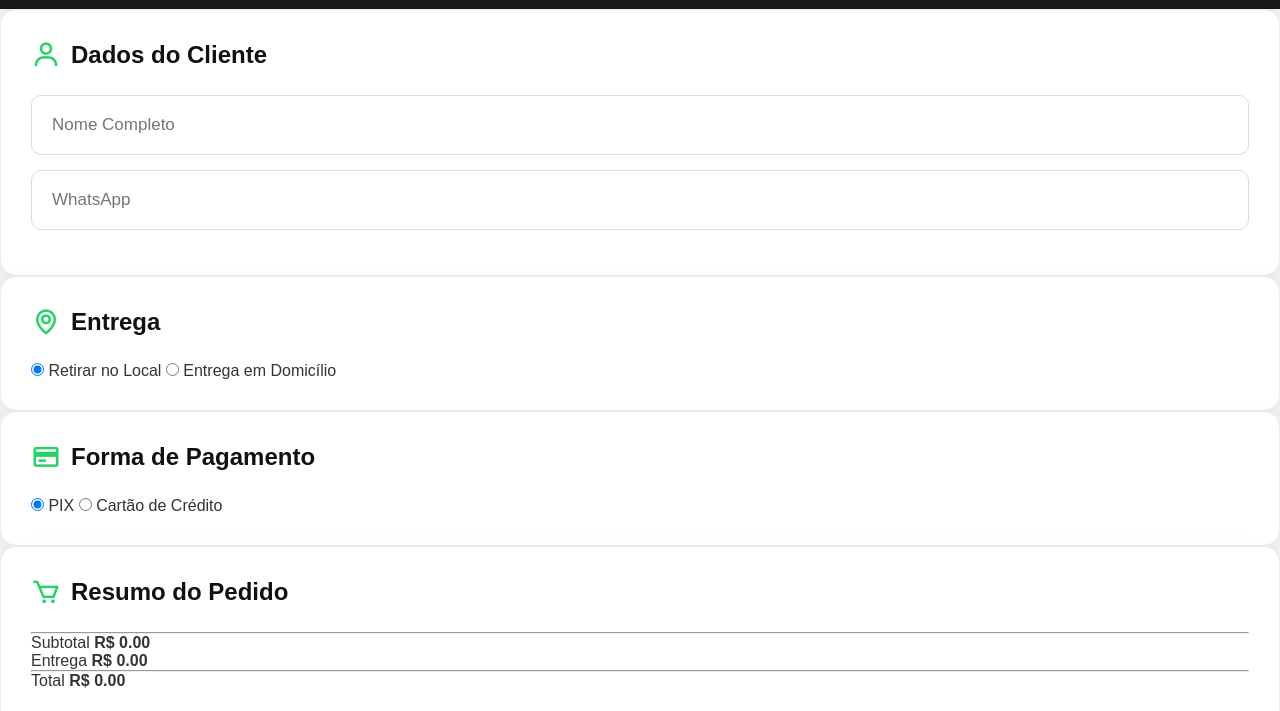
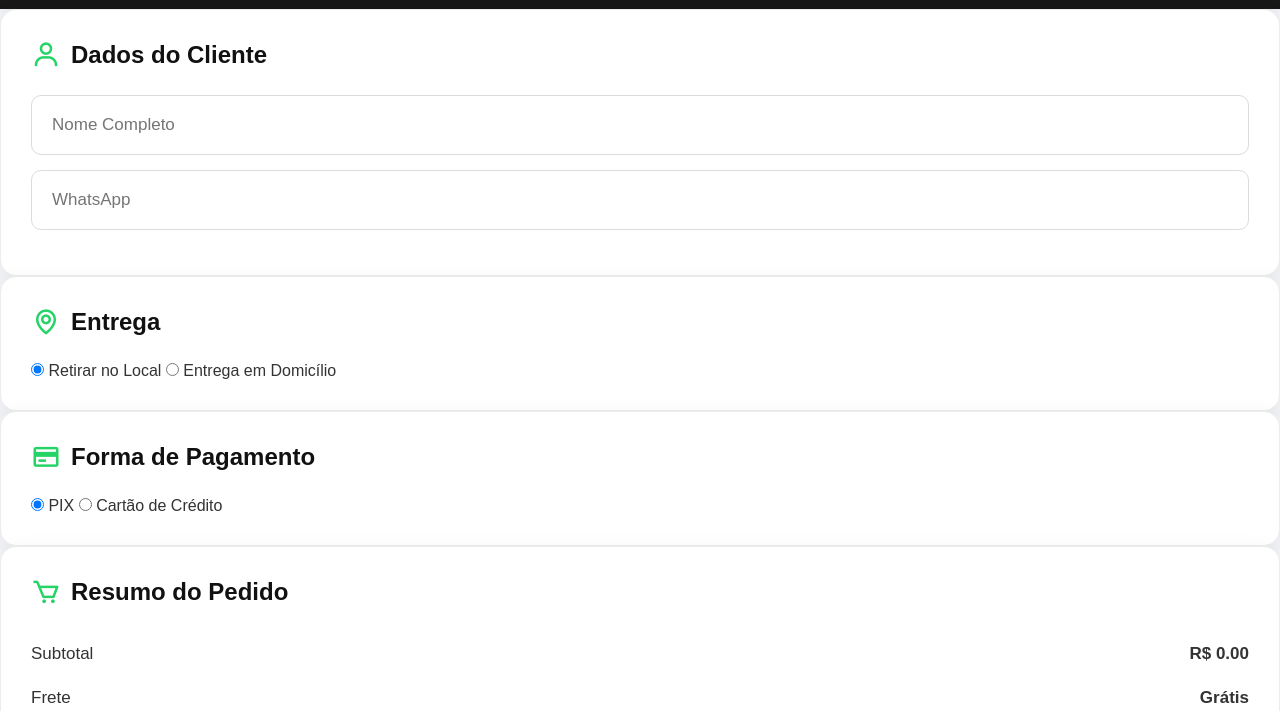
Before and after one commit to Rosegalindo/Projeto3, a plain HTML site: page pages/checkout.html in a window 1280 px wide. Shown: the part 89-800 px from the top of the page. Drawn offline with nearby package versions, Linux system fonts and the light colour scheme.

Commit message:
Conclusão do estilo
Finalizamos o estilo da página checkout

```diff
--- a/css/checkout.css
+++ b/css/checkout.css
@@ -289,11 +289,11 @@ RESUMO
 
 }
 
-/*==========================
+/*=================================
 TOTAL
-==========================*/
+=================================*/
 
-.linha{
+.linha-total{
 
     display:flex;
 
@@ -301,23 +301,31 @@ TOTAL
 
     align-items:center;
 
-    padding:8px 0;
+    padding:12px 0;
+
+    font-size:17px;
 
 }
 
-.total{
-
-    font-size:24px;
+.linha-total strong{
 
     font-weight:700;
 
+}
+
+.total-geral{
+
+    margin-top:20px;
+
+    padding-top:20px;
+
+    border-top:2px solid #ececec;
+
+    font-size:22px;
+
+    font-weight:bold;
+
     color:#0f5c43;
-
-    border-top:2px solid #e5e5e5;
-
-    padding-top:15px;
-
-    margin-top:15px;
 
 }
 
@@ -348,6 +356,7 @@ BOTÃO
     cursor:pointer;
 
     transition:.25s ease;
+    box-shadow: 0 10px 20px rgba(37,211,102,.30);
 
 }
 
@@ -355,7 +364,7 @@ BOTÃO
 
     transform:translateY(-2px);
 
-    box-shadow:0 10px 25px rgba(37,211,102,.30);
+    box-shadow: 0 15px 30px rgba(37,211,102,.40);
 
 }
 
--- a/js/checkout.js
+++ b/js/checkout.js
@@ -160,7 +160,9 @@ function atualizarTotais(){
         "R$ " + valorSubtotal.toFixed(2);
 
     frete.textContent =
-        "R$ " + valorFrete.toFixed(2);
+    valorFrete === 0
+        ? "Grátis"
+        : "R$ " + valorFrete.toFixed(2);
 
     total.textContent =
         "R$ " +
@@ -326,10 +328,13 @@ return `══════════════════════
 RESUMO DO PEDIDO
 
 Subtotal: ${subtotal.textContent}
+
 Frete: ${frete.textContent}
 
 ====================
+
 TOTAL: ${total.textContent}
+
 ══════════════════════
 
 Obrigado pela preferência!
--- a/pages/checkout.html
+++ b/pages/checkout.html
@@ -238,19 +238,13 @@
 
         </div>
 
-        <hr>
-
         <!-- Subtotal -->
 
         <div class="linha-total">
 
             <span>Subtotal</span>
 
-            <strong id="subtotal">
-
-                R$ 0,00
-
-            </strong>
+            <strong id="subtotal">R$ 0,00</strong>
 
         </div>
 
@@ -258,17 +252,11 @@
 
         <div class="linha-total">
 
-            <span>Entrega</span>
+            <span>Frete</span>
 
-            <strong id="frete">
-
-                R$ 0,00
-
-            </strong>
+            <strong id="frete">R$ 0,00</strong>
 
         </div>
-
-        <hr>
 
         <!-- Total -->
 
@@ -276,11 +264,7 @@
 
             <span>Total</span>
 
-            <strong id="total">
-
-                R$ 0,00
-
-            </strong>
+            <strong id="total">R$ 0,00</strong>
 
         </div>
 
```
